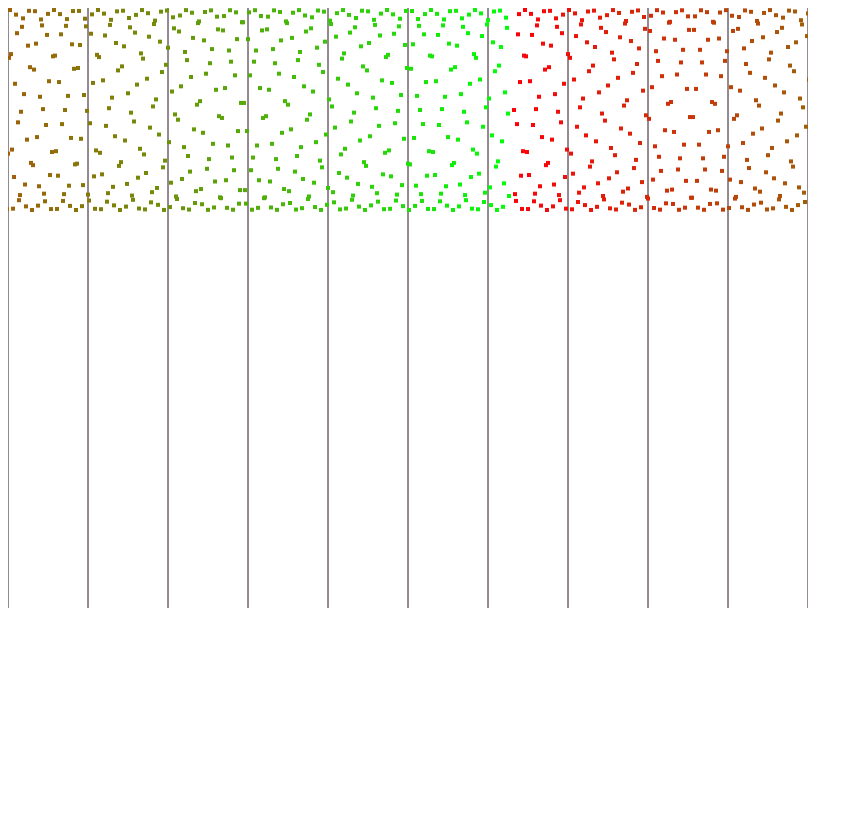
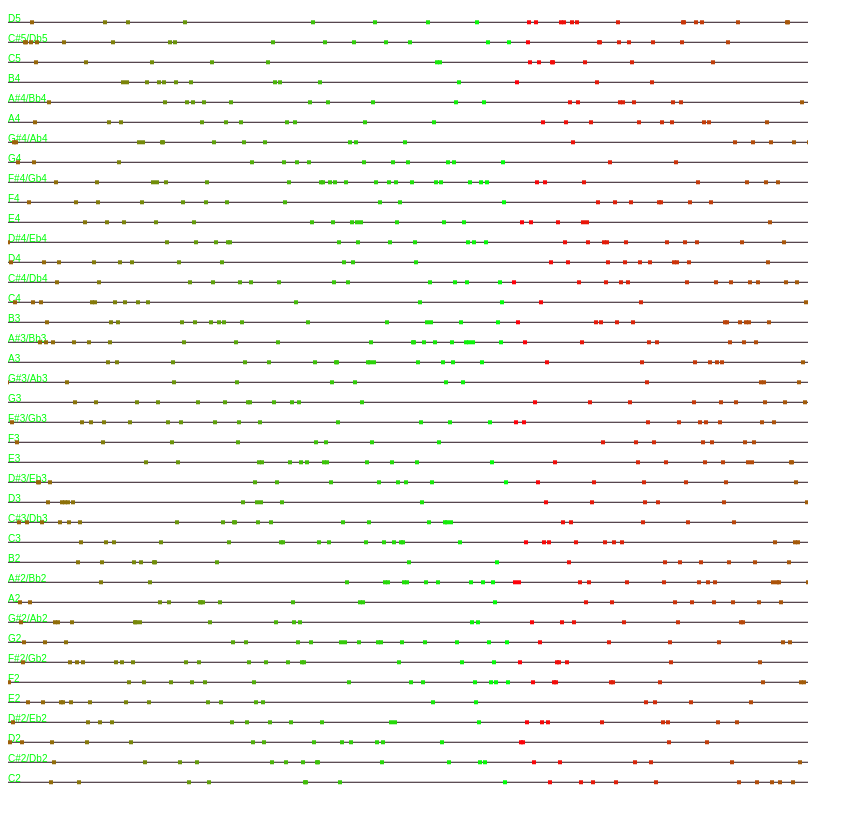
Before and after one commit to KucaKun/iplug2-pitch-monitor, a plain HTML site: page resources/web/index.html in a window 1280 px wide. Shown: the whole page, without its empty margins (0-863 px from the left). Drawn offline with Linux system fonts and the light colour scheme.

Commit message:
Kinda working flowing plot with freq to y func

```diff
--- a/resources/web/index.html
+++ b/resources/web/index.html
@@ -66,7 +66,7 @@
 <body onload="main()">
 <!--<h1>IPlugWebView</h1>-->
 <div>
-  <canvas id="canvas" width="800" height="600" ></canvas>
+  <canvas id="canvas" width="800" height="800" ></canvas>
 </div>
 </body>
 </html>
--- a/resources/web/script.js
+++ b/resources/web/script.js
@@ -1,7 +1,7 @@
 // FROM DELEGATE
 
 function SPVFD(paramIdx, val) {
- console.log("paramIdx: " + paramIdx + " value:" + val);
+  console.log("paramIdx: " + paramIdx + " value:" + val);
 }
 
 function SCVFD(ctrlTag, val) {
@@ -9,7 +9,7 @@ function SCVFD(ctrlTag, val) {
 }
 
 function SCMFD(ctrlTag, msgTag, msg) {
-//  var decodedData = window.atob(msg);
+  //  var decodedData = window.atob(msg);
   console.log("SCMFD ctrlTag: " + ctrlTag + " msgTag:" + msgTag + "msg:" + msg);
 }
 
@@ -87,17 +87,53 @@ function SPVFUI(paramIdx, value) {
 
   IPlugSendMsg(message);
 }
-function testPoints(count){
-  let points = [];
-  for(let i = 0; i < count; i++){
-    points.push({x:i,y:(Math.sin(i)+1)*100})
+
+
+function main() {
+  NOTE_NAMES = {
+    "C2": 65.41,
+    "C#2/Db2 ": 69.30,
+    "D2": 73.42,
+    "D#2/Eb2 ": 77.78,
+    "E2": 82.41,
+    "F2": 87.31,
+    "F#2/Gb2 ": 92.50,
+    "G2": 98.00,
+    "G#2/Ab2 ": 103.83,
+    "A2": 110.00,
+    "A#2/Bb2 ": 116.54,
+    "B2": 123.47,
+    "C3": 130.81,
+    "C#3/Db3 ": 138.59,
+    "D3": 146.83,
+    "D#3/Eb3 ": 155.56,
+    "E3": 164.81,
+    "F3": 174.61,
+    "F#3/Gb3 ": 185.00,
+    "G3": 196.00,
+    "G#3/Ab3 ": 207.65,
+    "A3": 220.00,
+    "A#3/Bb3 ": 233.08,
+    "B3": 246.94,
+    "C4": 261.63,
+    "C#4/Db4 ": 277.18,
+    "D4": 293.66,
+    "D#4/Eb4 ": 311.13,
+    "E4": 329.63,
+    "F4": 349.23,
+    "F#4/Gb4 ": 369.99,
+    "G4": 392.00,
+    "G#4/Ab4 ": 415.30,
+    "A4": 440.00,
+    "A#4/Bb4 ": 466.16,
+    "B4": 493.88,
+    "C5": 523.25,
+    "C#5/Db5 ": 554.37,
+    "D5": 587.33,
+    "D#5/Eb5 ": 622.25
   }
-  return points;
-}
-function noteColor(goodness){
-  return `rgb(${Math.floor(255 - 255*goodness)}, ${Math.floor(255*goodness)}, 9)`
-}
-function main(){
+  const NOTE_COUNT = Object.keys(NOTE_NAMES).length
+
   // get canvas context and set initial variables
   const canvas = document.getElementById("canvas");
   const ctx = canvas.getContext("2d");
@@ -106,29 +142,64 @@ function main(){
   const radius = 4;
   const points = testPoints(width);
   const speed = 1;
+
+  function noteColor(goodness) {
+    return `rgb(${Math.floor(255 - 255*goodness)}, ${Math.floor(255*goodness)}, 9)`
+  }
+
+  function freq_to_note_float(freq) {
+    return 12 * Math.log(freq / 440) / Math.log(2)
+  }
+
+  function freq_to_y_position(freq) {
+    let val = freq_to_note_float(freq) * (height / NOTE_COUNT);
+    return height - (6 / 7 * height) - val
+  }
+
+  function testPoints(count) {
+    let points = [];
+    for (let i = 0; i < count; i++) {
+      points.push({
+        x: i,
+        y: Object.values(NOTE_NAMES)[Math.floor(Math.random() * NOTE_COUNT)] //random freq
+      })
+    }
+    return points;
+  }
+
   function animate() {
 
     ctx.clearRect(0, 0, width, height);
 
     // draw plot lines
-    for(let i = 0; i <= 10; i++){
-      // plot line
-      ctx.beginPath();
-      let x = i * width/10;
+    for (let i = 0; i < NOTE_COUNT; i++) {
+      // vertical lines
+      // ctx.beginPath();
+      // let x = i * width/10;
+      // ctx.strokeStyle = "rgb(40,20,30)"
+      // ctx.moveTo(x, 0);
+      // ctx.lineTo(x, height);
+      // ctx.stroke();
+
+      // horizontal lines
+      ctx.beginPath()
+      let y = freq_to_y_position(Object.values(NOTE_NAMES)[i])
+      ctx.moveTo(0, y);
+      ctx.lineTo(width, y);
+      ctx.stroke();
       ctx.strokeStyle = "rgb(40,20,30)"
-      ctx.moveTo(x, 0);
-      ctx.lineTo(x, height);
-      ctx.stroke();
+      ctx.fillText(Object.keys(NOTE_NAMES)[i], 0, y);
     }
 
     // draw points
-    for(let i = 0; i < points.length; i++){
+    for (let i = 0; i < points.length; i++) {
 
-      ctx.fillStyle = noteColor(i/points.length)
-      ctx.fillRect(points[i]["x"], points[i]["y"],radius,radius);
+      ctx.fillStyle = noteColor(i / points.length)
+      let freq = points[i]["y"];
+      ctx.fillRect(points[i]["x"], freq_to_y_position(freq) - radius / 2, radius, radius);
       points[i].x -= speed;
-      if(points[i].x < 0-radius){
-        points[i].x+=width+radius;
+      if (points[i].x < 0 - radius) {
+        points[i].x += width + radius;
       }
     }
 
```
